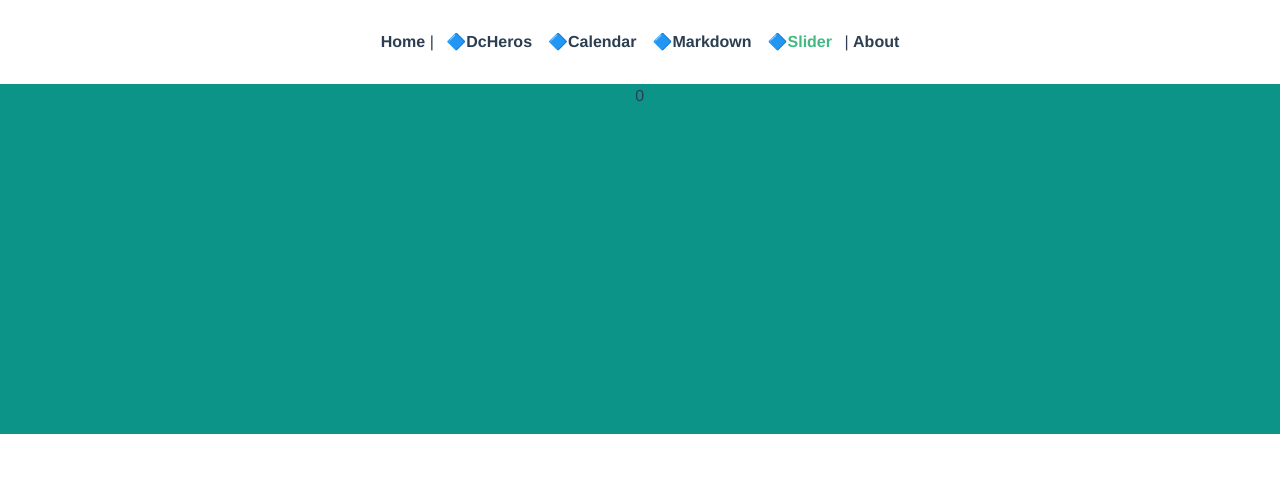
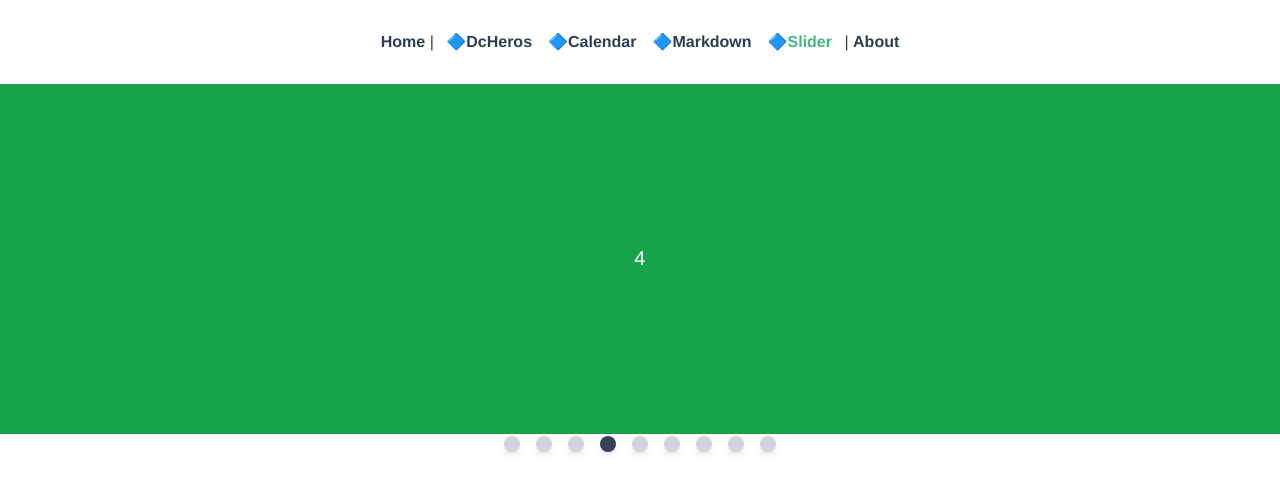
Before and after one commit to sgtao/bitfumesVue3Apps, a Vue app in the folder 11_vue-create-app/: page /slider in a window 1280 px wide. Shown: the top 492 px of the page. Built offline with nearby package versions, Linux system fonts and the light colour scheme.

Commit message:
update 11_vue-create for append control iconsand add slides of Slider App

```diff
--- a/11_vue-create-app/src/views/sliderApp.vue
+++ b/11_vue-create-app/src/views/sliderApp.vue
@@ -6,9 +6,21 @@
         <div class="w-full absolute" v-for="(color, index) in sliders" :key="color">
             <transition name="fade">
                 <div v-if="index === currentSlide" :class="color" style="height: 350px">
-                    {{ index }}
+                    <p  class="text-white pt-40 text-xl">{{ index + 1 }}</p>
                 </div>
             </transition>
+        </div>
+        <div class="w-full" style="height:340px">
+        <div class="absolute bottom-0 w-full flex justify-center">
+            <!-- currentSlideのマークのみ色を変える -->
+            <div
+            v-for="(slider, index) in sliders"
+            :key="slider"
+            @click="makeActive(index)"
+            :class="currentSlide == index ? 'bg-gray-700' : 'bg-gray-300'"
+            class="w-4 h-4 mx-2 rounded-full cursor-pointer shadow-md"
+            ></div>
+        </div>
         </div>
     </section>
 </template>
@@ -19,10 +31,16 @@ export default {
     setup() {
         const currentSlide = ref(1); // 表示スライド番号
         const sliders = reactive([
-            // スライドcolor
+            // スライドcolor(指定可能な色の種類分を定義)
+            'bg-red-600',
+            'bg-orange-600',
+            'bg-yellow-600',
+            'bg-green-600',
             'bg-teal-600',
             'bg-blue-600',
-            'bg-yellow-600',
+            'bg-indigo-600',
+            'bg-purple-600',
+            'bg-pink-600',
         ]);
         const interval = ref('');
         //
@@ -33,8 +51,10 @@ export default {
         //
         // define lifecyle hooks
         onMounted(() => {
+            console.log(sliders.length);
             interval.value = setInterval(() => {
-                currentSlide.value = currentSlide.value === 2 ? 0 : (currentSlide.value += 1);
+                currentSlide.value = currentSlide.value === (sliders.length - 1) ?
+                    0 : (currentSlide.value += 1);
             }, 2000);
         });
         onBeforeUnmount(() => {
@@ -53,15 +73,15 @@ export default {
 <style>
 .fade-enter-active,
 .fade-leave-active {
-  transition: all 1s ease;
+    transition: all 1s ease;
 }
 .fade-enter-from {
-  opacity: 0;
-  transform: translateX(-100%);
+    opacity: 0;
+    transform: translateX(-100%);
 }
 .fade-leave-to {
-  opacity: 0;
-  transform: translateX(100%);
+    opacity: 0;
+    transform: translateX(100%);
 }
 </style>
 <!-- EOF -->
```
